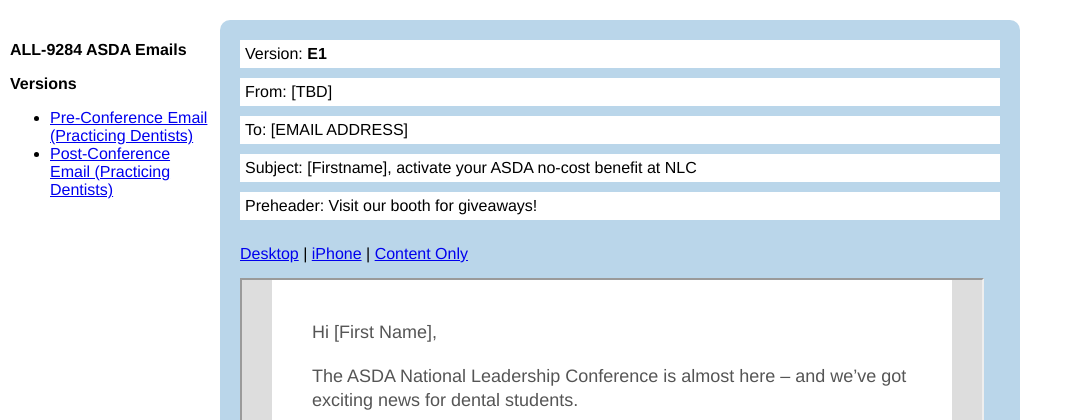
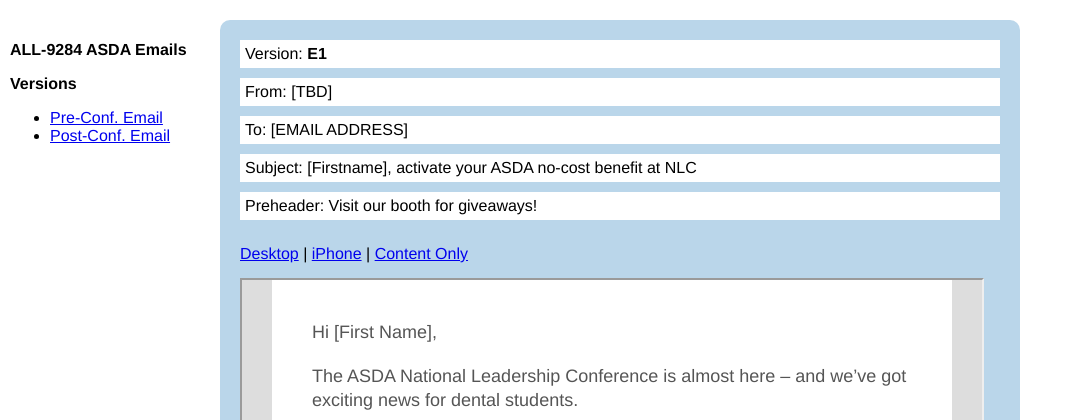
Before and after one commit to chrislightner/all-email, a PHP site: page / in a window 1280 px wide. Shown: the top 420 px of the page, without its empty margins (0-1073 px from the left). Run offline with PHP 8.4, Linux system fonts and the light colour scheme; data that the repository does not hold is empty.

Commit message:
ALL 9284 emails

```diff
--- a/misc/9284/ada_misc_e1.html
+++ b/misc/9284/ada_misc_e1.html
@@ -340,7 +340,7 @@
                             <tr>
                                 <td
                                     style="padding: 5px 40px 30px; font-family: Helvetica, Arial, sans-serif;font-size: 13px;mso-line-height-rule: exactly;line-height: 1.4em;color: #cecece;">
-                                    ALL-9291 E1 (10/25)
+                                    ALL-9284 E1 (10/25)
                                 </td>
                             </tr>
 
--- a/misc/9284/ada_misc_e2.html
+++ b/misc/9284/ada_misc_e2.html
@@ -356,7 +356,7 @@
                             <tr>
                                 <td
                                     style="padding: 5px 40px 30px; font-family: Helvetica, Arial, sans-serif;font-size: 13px;mso-line-height-rule: exactly;line-height: 1.4em;color: #cecece;">
-                                    ALL-9291 E2 (10/25)
+                                    ALL-9284 E2 (10/25)
                                 </td>
                             </tr>
 
--- a/misc/9284/index.php
+++ b/misc/9284/index.php
@@ -102,8 +102,8 @@
 			<p><strong>Versions</strong></p>
 			<ul>
 			<?php
-echo "<li><a href=index.php?s=s1&v=e1&w=" . $width . "&h=" . $height . ">Pre-Conference Email (Practicing Dentists)</a></li>";
-echo "<li><a href=index.php?s=s1&v=e2&w=" . $width . "&h=" . $height . ">Post-Conference Email (Practicing Dentists)</a></li>";
+echo "<li><a href=index.php?s=s1&v=e1&w=" . $width . "&h=" . $height . ">Pre-Conf. Email</a></li>";
+echo "<li><a href=index.php?s=s1&v=e2&w=" . $width . "&h=" . $height . ">Post-Conf. Email</a></li>";
 ?>
 			</ul>
 		</div>
```
